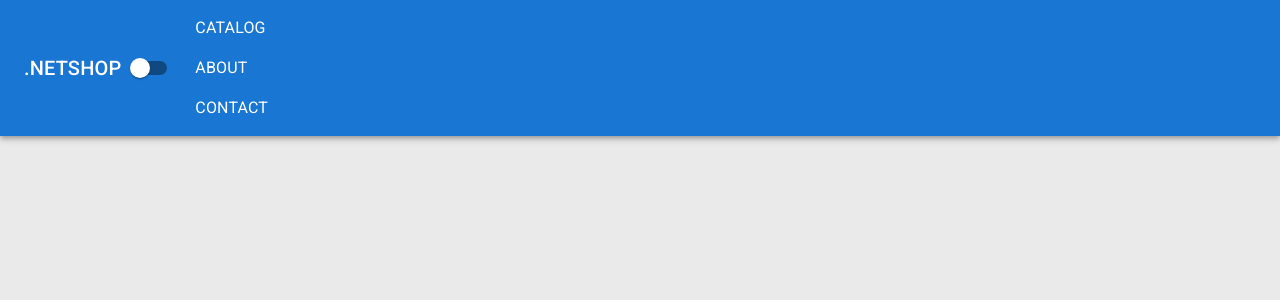
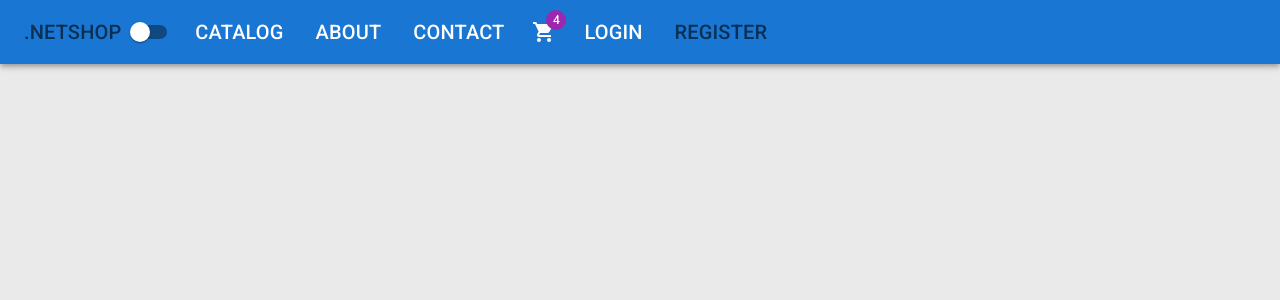
Before and after one commit to kimhanna-git/.netshop, a React (Create React App) app in the folder client/: page /register in a window 1280 px wide. Shown: the top 300 px of the page. Built offline with nearby package versions, Linux system fonts and the light colour scheme.

Commit message:
routing error : no routed pages showing up

```diff
--- a/client/src/app/layout/App.tsx
+++ b/client/src/app/layout/App.tsx
@@ -33,7 +33,7 @@ function App() {
       <Container>
         <Route exact path='/' component={HomePage} />
         <Route exact path='/catalog' component={Catalog} />
-        <Route exact path='/catalog/:id' component={ProductDetails} />
+        <Route path='/catalog/:id' component={ProductDetails} />
         <Route exact path='/about' component={AboutPage} />
         <Route exact path='/contact' component={ContactPage} />
       </Container>
--- a/client/src/app/layout/Header.tsx
+++ b/client/src/app/layout/Header.tsx
@@ -1,4 +1,6 @@
-import { AppBar, List, ListItem, Switch, Toolbar, Typography } from "@mui/material";
+import { ShoppingCart } from "@material-ui/icons";
+import { AppBar, Badge, IconButton, List, ListItem, Switch, Toolbar, Typography } from "@mui/material";
+import { NavLink } from "react-router-dom";
 
 interface Props {
     darkMode : boolean;
@@ -18,20 +20,52 @@ const rightLinks = [
     {title: 'register', path: '/register'},
 ]
 
+const navStyles = {color: 'inherit', textDecoration: 'none',
+typography: 'h6',
+'&:hover': {
+    color: 'grey.500'
+},
+'&.active': {
+    color: 'text.secondary'
+}
+
+}
+
 export default function Header({darkMode, handleThemeChange}: Props) {
     return (
         <AppBar position='static' sx={{mb: 4}}>
             <Toolbar>
-                <Typography variant='h6'>
+                <Typography variant='h6' component={NavLink} to='/'
+                sx={navStyles}>
                     .NETSHOP
                 </Typography>
                 <Switch checked={darkMode} onChange={handleThemeChange} />
-                <List>
+                <List sx={{display: 'flex'}}>
                     {midLinks.map(({title, path}) => (
                         <ListItem
+                            component={NavLink}
+                            to={path}
+                            key={path}
+                            sx={navStyles}
                         >
                             {title.toUpperCase()}
-
+                        </ListItem>
+                    ))}
+                </List>
+                <IconButton size='large' sx={{color: 'inherit' }}>
+                    <Badge badgeContent={4} color='secondary'>
+                        <ShoppingCart />
+                    </Badge>
+                </IconButton>
+                <List sx={{display: 'flex'}}>
+                    {rightLinks.map(({title, path}) => (
+                        <ListItem
+                            component={NavLink}
+                            to={path}
+                            key={path}
+                            sx={navStyles}
+                        >
+                            {title.toUpperCase()}
                         </ListItem>
                     ))}
                 </List>
```
Also changed, not shown: 3 other files (tests, documents, lock files or other folders).
